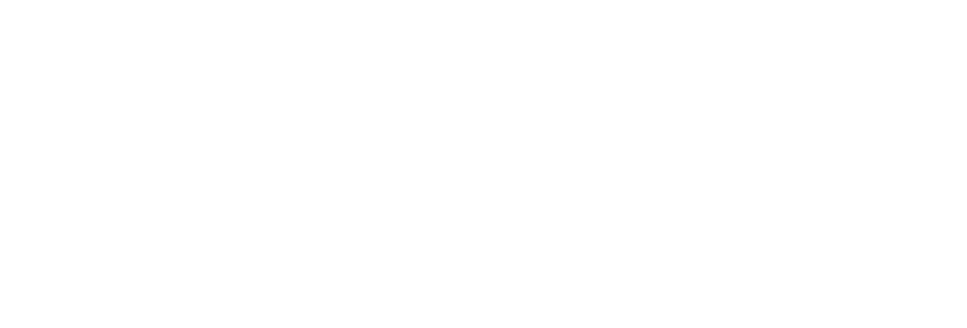
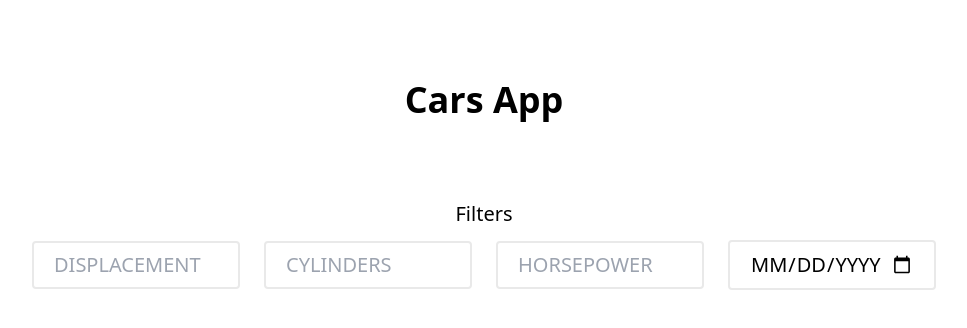
Before and after one commit to balaj-ali707/cars-data-web, a Next.js app: page / in a window 1280 px wide. Shown: the top 328 px of the page, without its empty margins (156-1123 px from the left). Built offline with nearby package versions, Linux system fonts and the light colour scheme.

Commit message:
Home page filter component added

```diff
--- a/app/page.js
+++ b/app/page.js
@@ -1,10 +1,53 @@
-"use client"
+"use client";
 import Image from "next/image";
+import { useState } from "react";
 
 export default function Home() {
+  const [filters, setFilters] = useState({
+    displacement: "",
+    cylinders: "",
+    horsepower: "",
+    year: "",
+  });
+
+  const onFilterValueChnage = (filter, value) => {
+    setFilters((prevDetails) => {
+      const newDetails = { ...prevDetails };
+      if (filter === "year") {
+        const date = new Date(value);
+        newDetails[
+          "year"
+        ] = `${date.getFullYear()}-${date.getMonth()}-${date.getDate()}`;
+      } else {
+        newDetails[filter] = value;
+      }
+      return newDetails;
+    });
+  };
+
   return (
-    <div>
+    <div className="container h-screen bg-white mx-auto my-20">
+      <h1 className="text-4xl text-center font-bold">Cars App</h1>
 
+      <div className="my-20 space-y-3">
+        <h2 className="text-xl text-center">Filters</h2>
+        <ul className="flex items-center justify-center">
+          {Object.keys(filters).map((filter, index) => (
+            <li key={index}>
+              <input
+                type={filter === "year" ? "date" : "number"}
+                name={filter}
+                value={filters[filter]}
+                placeholder={filter}
+                onChange={({ target }) =>
+                  onFilterValueChnage(filter, target.value)
+                }
+                className="w-52 border-2 border-[#e9e9e9] outline-none text-xl uppercase px-5 py-2 mx-3 rounded"
+              />
+            </li>
+          ))}
+        </ul>
+      </div>
     </div>
   );
 }
```
